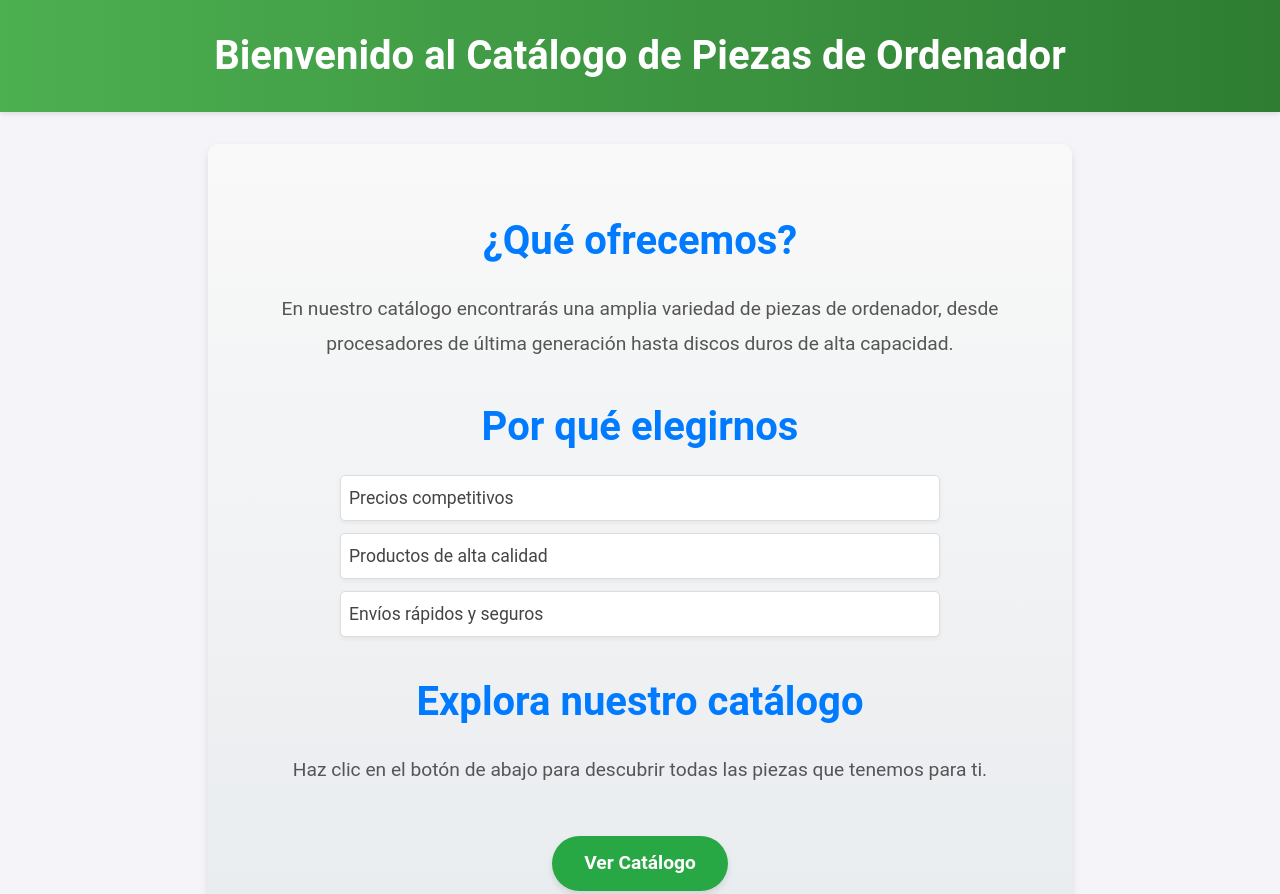
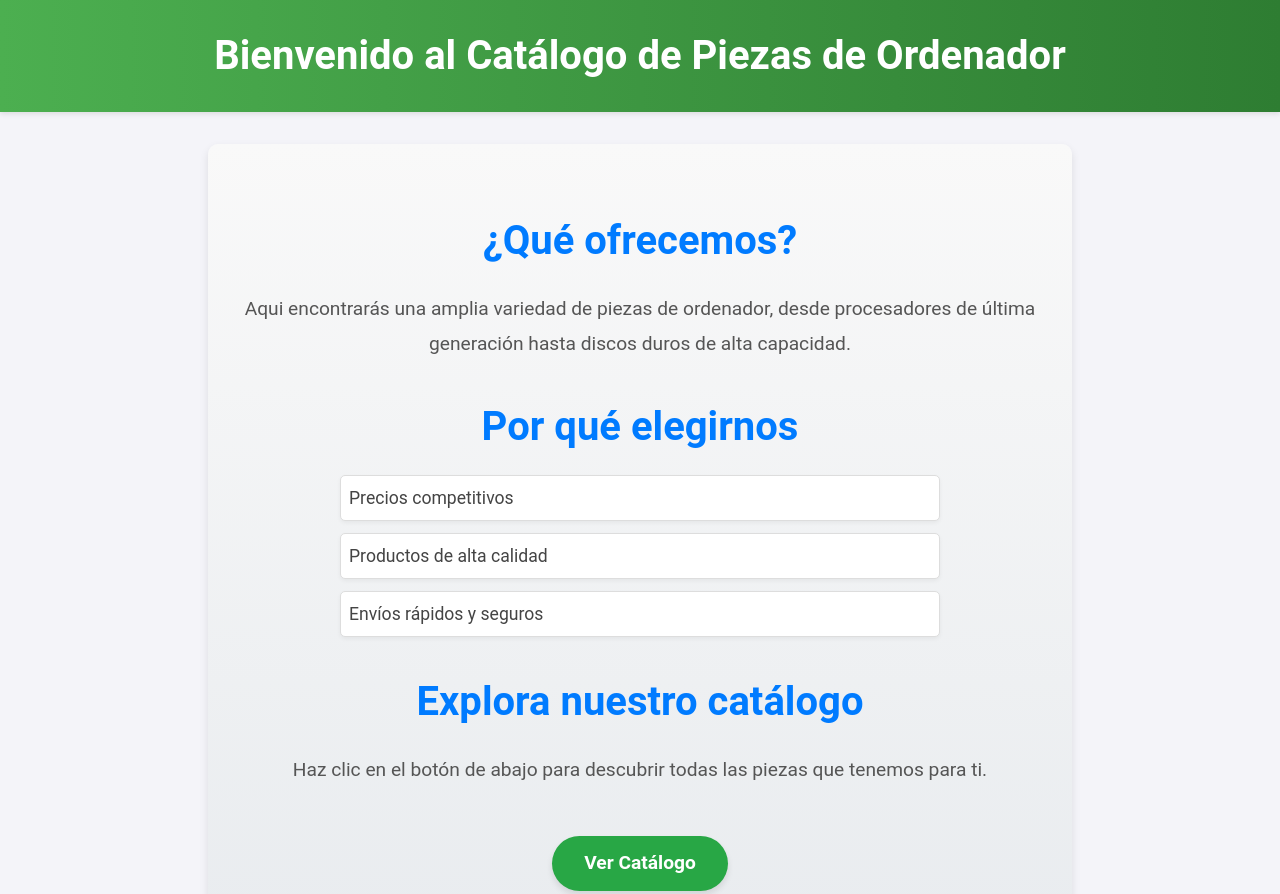
Before and after one commit to clasekaxd/PaginaNuevaOrdenadores, a plain HTML site: page index.html in a window 1280 px wide. Shown: the top 894 px of the page. Drawn offline with Linux system fonts and the light colour scheme.

Commit message:
fix(ui): correct typo in catalog section text

```diff
--- a/index.html
+++ b/index.html
@@ -33,7 +33,7 @@
     <main>
         <section>
             <h2>¿Qué ofrecemos?</h2>
-            <p>En nuestro catálogo encontrarás una amplia variedad de piezas de ordenador, desde procesadores de última generación hasta discos duros de alta capacidad.</p>
+            <p>Aqui encontrarás una amplia variedad de piezas de ordenador, desde procesadores de última generación hasta discos duros de alta capacidad.</p>
         </section>
 
         <section>
```
